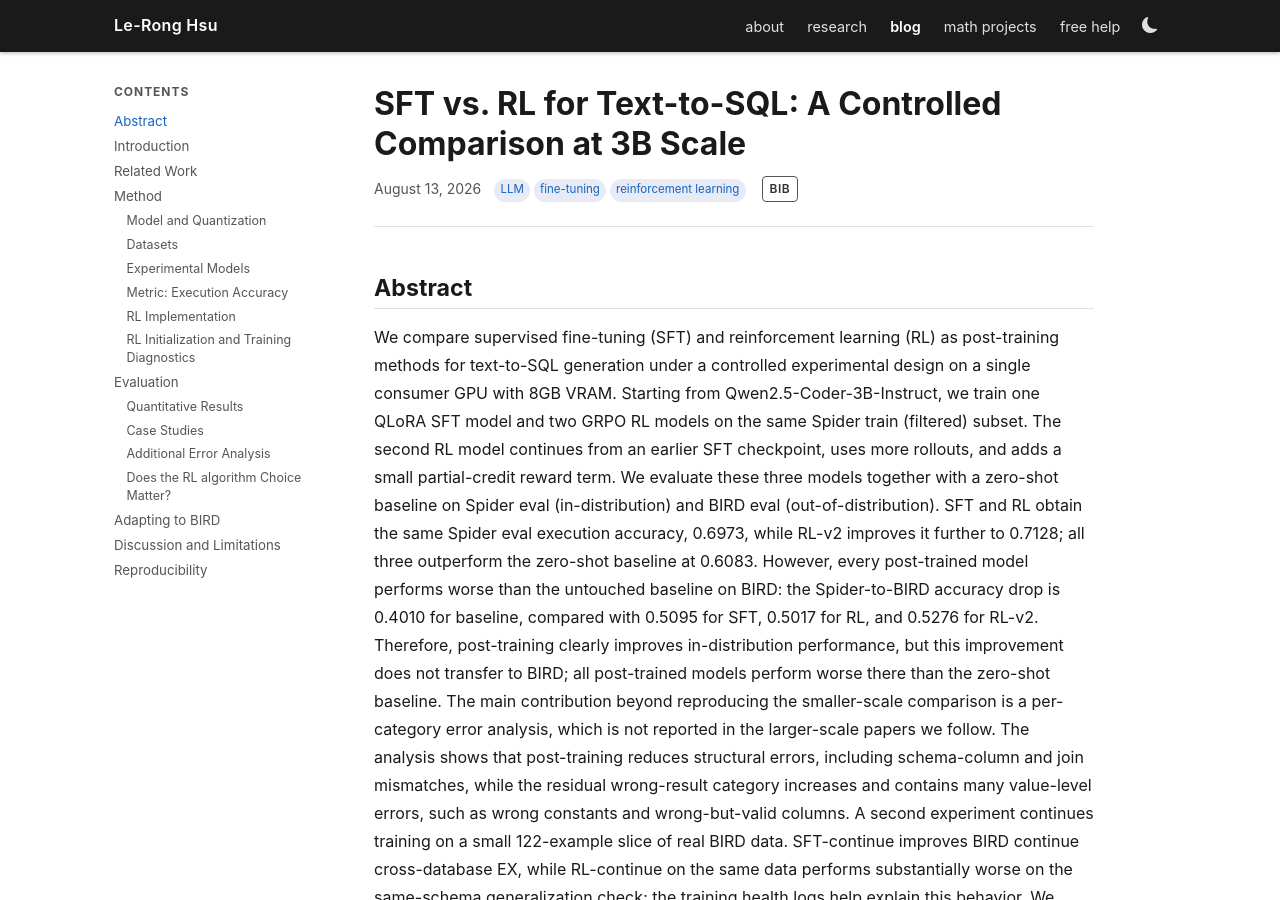
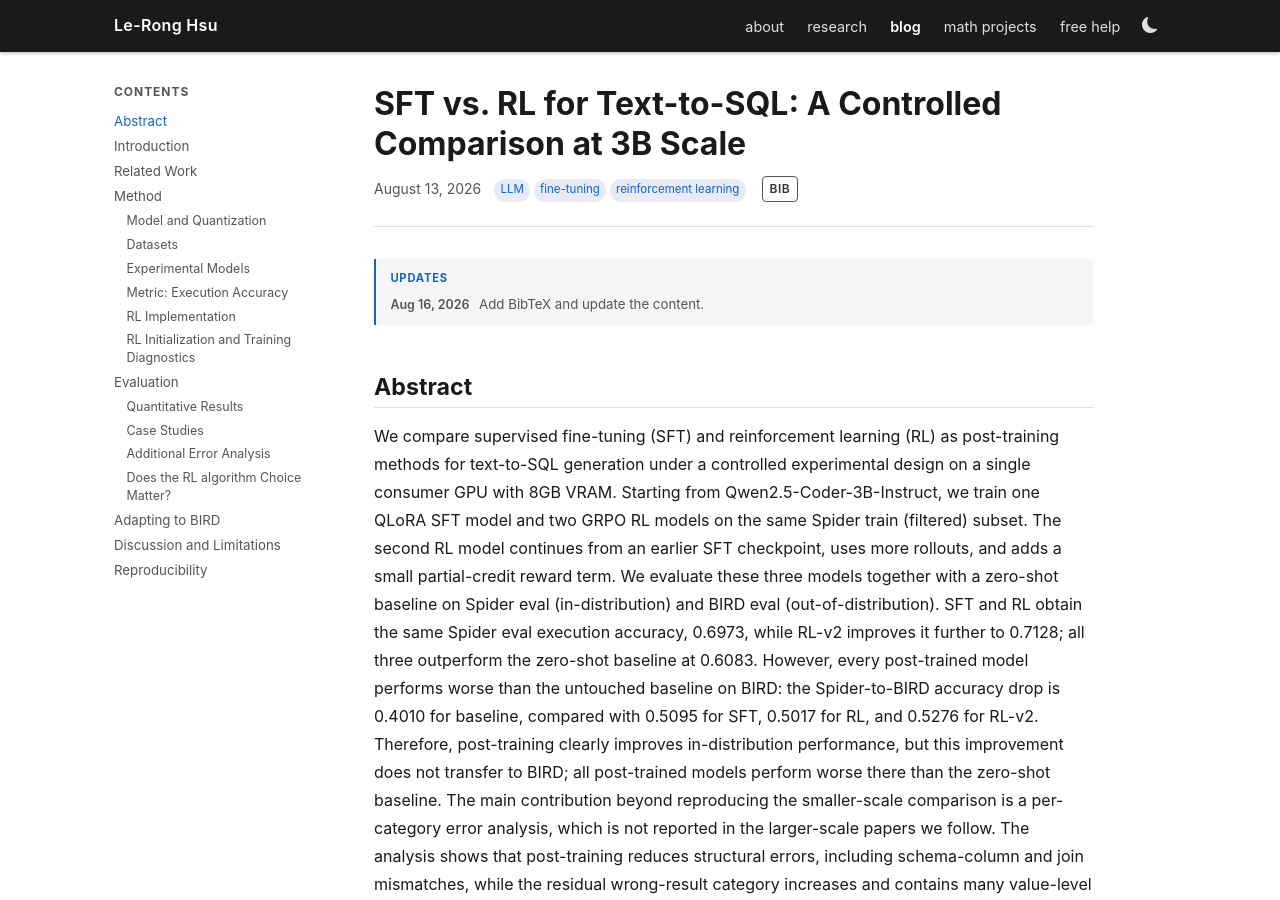
Before and after one commit to levi-hsu/levi-hsu.github.io, a Jekyll site: the page built from _posts/2026-08-13-text-to-sql.md, in a window 1280 px wide and 900 px high. Built offline with Jekyll 4.4.1, drawn with Linux system fonts in a browser that asks for light colours.

Commit message:
20260816-5

```diff
--- a/_posts/2026-08-13-text-to-sql.md
+++ b/_posts/2026-08-13-text-to-sql.md
@@ -15,6 +15,9 @@ bibtex: |
     howpublished = {\url{https://levi-hsu.github.io/blog/2026/text-to-sql/}},
     note         = {Blog post}
   }
+updates:
+  - date: 2026-08-16
+    note: "Add BibTeX and update the content."
 ---
 
 ## Abstract
```
